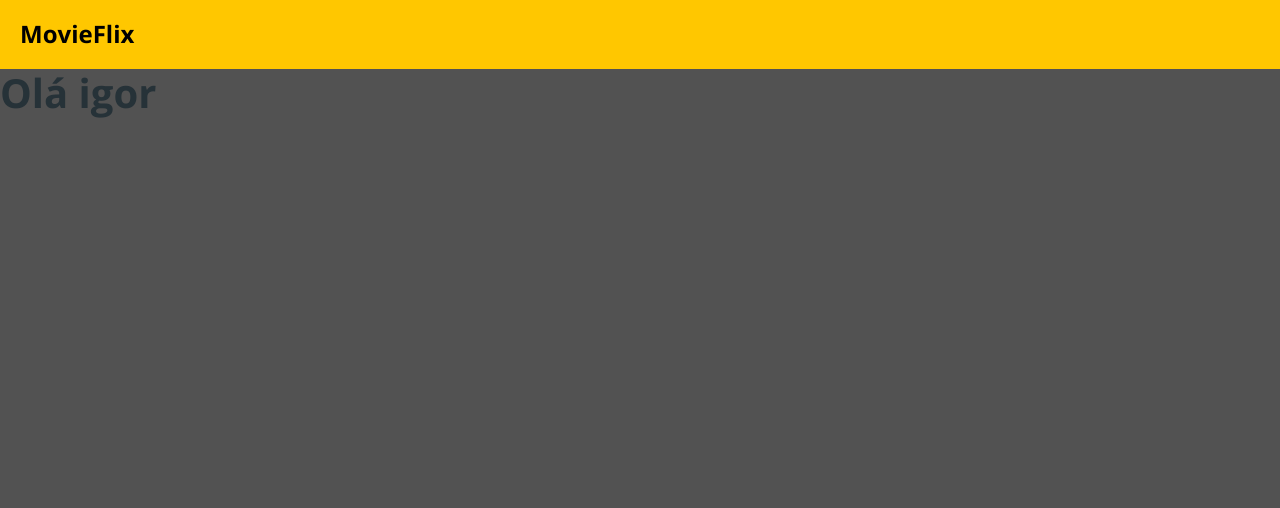
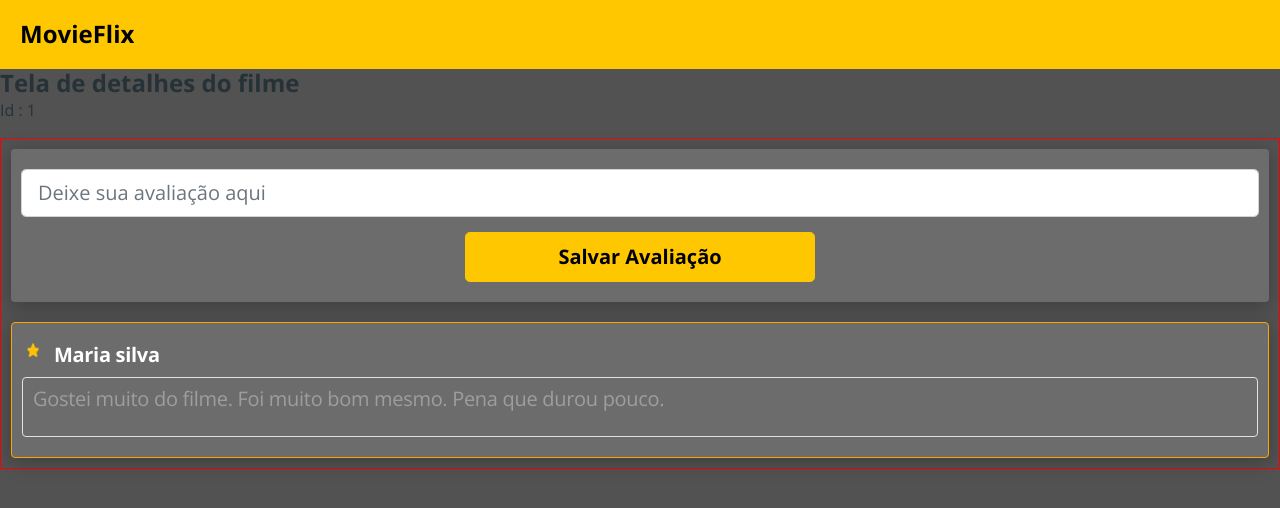
Before and after one commit to igor-lourenco/movie-flix, a React (Create React App) app in the folder frontweb/: page /movies/1 in a window 1280 px wide. Shown: the top 508 px of the page. Built offline with nearby package versions, Linux system fonts and the light colour scheme.

Commit message:
Styling MovieReview

```diff
--- a/frontweb/src/pages/Movie/index.tsx
+++ b/frontweb/src/pages/Movie/index.tsx
@@ -1,5 +1,6 @@
 import { Movies } from "assets/types/movie";
 import MovieCard from "../../components/MovieCard";
+import {Link} from 'react-router-dom';
 
 const Movie = () => {
 
@@ -21,20 +22,21 @@ const Movie = () => {
         <h3>Tela de listagem de filmes</h3>
         <div className="row">
           <div className="col-sm-6  col-lg-4 col-xl-3">
+            <Link to="/movies/1">
             <MovieCard movie={movie}/>
+            </Link>
           </div>
           <div className="col-sm-6  col-lg-4 col-xl-3">
+            <Link to="/movies/1">
             <MovieCard movie={movie}/>
+            </Link>
           </div>
           <div className="col-sm-6  col-lg-4 col-xl-3">
+            <Link to="/movies/1">
             <MovieCard movie={movie}/>
+            </Link>
           </div>
-          <div className="col-sm-6  col-lg-4 col-xl-3">
-            <MovieCard movie={movie}/>
-          </div>
-          <div className="col-sm-6  col-lg-4 col-xl-3">
-            <MovieCard movie={movie}/>
-          </div>
+
 
         </div>
       </div>
--- a/frontweb/src/pages/MovieReviews/index.tsx
+++ b/frontweb/src/pages/MovieReviews/index.tsx
@@ -1,7 +1,45 @@
+import "./styles.css";
+import Estrela from 'assets/images/Estrela.png';
+
 const MovieReview = () => {
-    return(
-    <h1>Olá igor</h1>
-    )
-}
+  return (
+    <>
+      <div className="movie-title">
+        <h4>Tela de detalhes do filme</h4>
+        <p>Id : 1</p>
+      </div>
+      <div className="movie-container">
+        <form>
+          <div className="form-group movie-container-top">
+            <input
+              type="email"
+              className="form-control form-control-lg"
+              id="exampleInputEmail1"
+              aria-describedby="emailHelp"
+              placeholder="Deixe sua avaliação aqui"
+            />
+            <button type="submit" className="btn btn-primary btn-lg">
+              <h5>Salvar Avaliação</h5>
+            </button>
+          </div>
+          <div className="movie-container-bottom">
+            <div className="d-flex movie-comtainer-bottom-title">
+
+              <img src={Estrela} alt="Estrela" />
+              <h6>Maria silva</h6>
+            </div>
+
+            <div className="movie-review">
+              <p>
+                Gostei muito do filme. Foi muito bom mesmo. Pena que durou
+                pouco.
+              </p>
+            </div>
+          </div>
+        </form>
+      </div>
+    </>
+  );
+};
 
 export default MovieReview;
--- /dev/null
+++ b/frontweb/src/pages/MovieReviews/styles.css
@@ -0,0 +1,76 @@
+.movie-container {
+  padding: 10px;
+  border: 1px solid red;
+}
+
+.movie-container-top {
+  background: #6c6c6c;
+  box-shadow: 0px 4px 20px rgba(0, 0, 0, 0.25);
+  border-radius: 4px;
+  padding: 20px 10px;
+  margin-bottom: 20px;
+}
+
+.movie-container-top input {
+  margin-bottom: 15px;
+}
+
+.movie-container-top button {
+  width: 100%;
+  height: 50px;
+}
+
+.movie-container-bottom {
+  background: #6c6c6c;
+  box-shadow: 0px 4px 20px rgba(0, 0, 0, 0.25);
+  border-radius: 4px;
+  border: 1px solid orange;
+  padding: 20px 10px;
+}
+
+.movie-container-bottom h6 {
+  margin-bottom: 10px;
+  align-items: center;
+  letter-spacing: -0.015em;
+  color: #ffffff;
+}
+
+.movie-comtainer-bottom-title h6 {
+  margin-left: 15px;
+}
+
+.movie-comtainer-bottom-title img {
+  margin-left: 5px;
+  width: 12px;
+  height: 15px;
+}
+
+.movie-review {
+  border: 1px solid #e1e1e1;
+  box-sizing: border-box;
+  border-radius: 4px;
+  padding: 10px;
+}
+
+.movie-review p {
+  font-size: 16px;
+  line-height: 22px;
+  text-align: justify;
+  letter-spacing: -0.015em;
+  color: #9e9e9e;
+}
+
+@media (min-width: 576px) {
+  .movie-container-top {
+    text-align: center;
+  }
+  .movie-container-top button {
+    width: 350px;
+  }
+  .movie-review p {
+    font-size: 20px;
+  }
+  .movie-comtainer-bottom-title h6 {
+    font-size: 20px;
+  }
+}
```
Also changed, not shown: frontweb/src/assets/images/Estrela.png (added).
